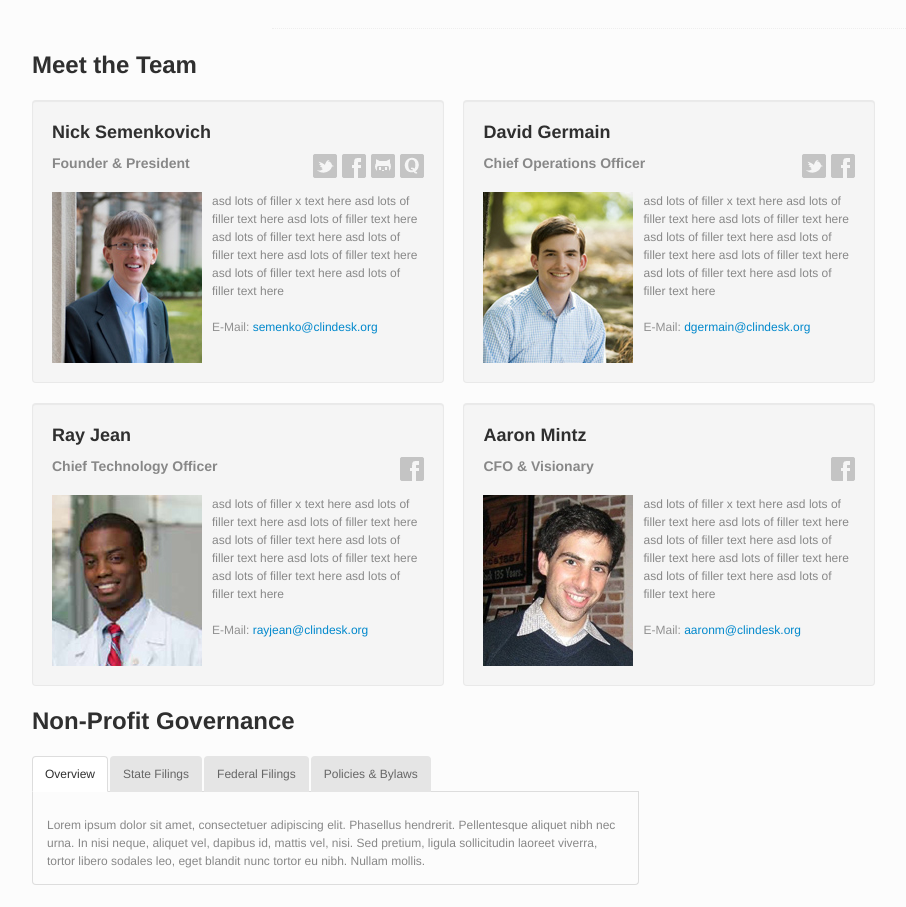
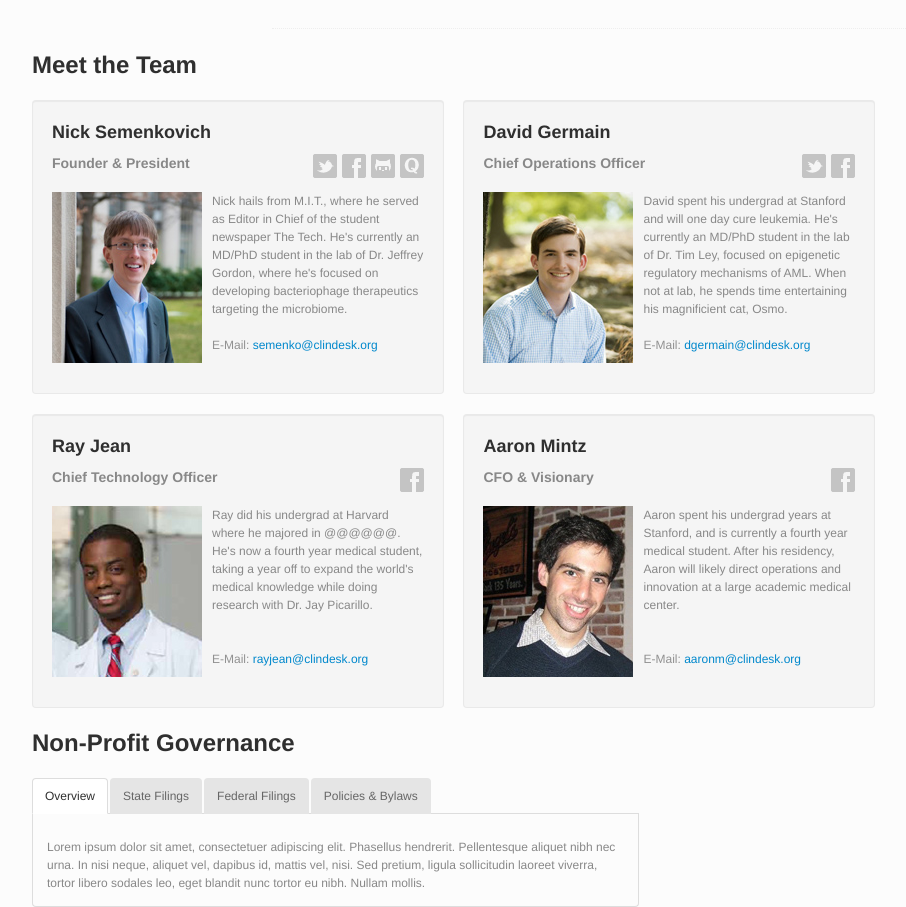
Before and after one commit to WhiteCoatAcademy/clindesk.org, a Flask app: page /about.html in a window 1280 px wide. Shown: the part 511-1418 px from the top of the page, without its empty margins (138-1044 px from the left). Run offline with Flask 2, Linux system fonts and the light colour scheme.

```diff
--- a/templates/about.html
+++ b/templates/about.html
@@ -77,9 +77,8 @@
                                   </span>
                               </h4>
                               <span style="float:left; padding-right: 10px;"><img src="{{ static('img/heads/semenko.jpg') }}" width="150"/></span>
-                              <span>asd lots of filler x text here asd lots of filler text here asd lots of filler
-                                  text here asd lots of filler text here asd lots of filler text here asd lots of filler
-                                  text here asd lots of filler text here asd lots of filler text here
+                              <span>Nick hails from M.I.T., where he served as Editor in Chief of the student newspaper The Tech. He's currently an MD/PhD student
+                                  in the lab of Dr. Jeffrey Gordon, where he's focused on developing bacteriophage therapeutics targeting the microbiome.
                                   <br/><br/><p>E-Mail: <a href="mailto:semenko@clindesk.org">semenko@clindesk.org</a></p>
                               </span>
                           </div>
@@ -92,9 +91,8 @@
                                   </span>
                               </h4>
                               <span style="float:left; padding-right: 10px;"><img src="{{ static('img/heads/dgermain.jpg') }}" width="150"/></span>
-                              <span>asd lots of filler x text here asd lots of filler text here asd lots of filler
-                                  text here asd lots of filler text here asd lots of filler text here asd lots of filler
-                                  text here asd lots of filler text here asd lots of filler text here
+                              <span>David spent his undergrad at Stanford and will one day cure leukemia. He's currently an MD/PhD student in the lab of Dr. Tim Ley,
+                                    focused on epigenetic regulatory mechanisms of AML. When not at lab, he spends time entertaining his magnificient cat, Osmo.
                                   <br/><br/><p>E-Mail: <a href="mailto:dgermain@clindesk.org">dgermain@clindesk.org</a></p>
                               </span>
                           </div>
@@ -108,10 +106,9 @@
                                   </span>
                               </h4>
                               <span style="float:left; padding-right: 10px;"><img src="{{ static('img/heads/rayjean.jpg') }}" width="150"/></span>
-                              <span>asd lots of filler x text here asd lots of filler text here asd lots of filler
-                                  text here asd lots of filler text here asd lots of filler text here asd lots of filler
-                                  text here asd lots of filler text here asd lots of filler text here
-                                  <br/><br/><p>E-Mail: <a href="mailto:rayjean@clindesk.org">rayjean@clindesk.org</a></p>
+                              <span>Ray did his undergrad at Harvard where he majored in @@@@@@. He's now a fourth year medical student, taking a year off to
+                                  expand the world's medical knowledge while doing research with Dr. Jay Picarillo.
+                                  <br/><br/><br/><p>E-Mail: <a href="mailto:rayjean@clindesk.org">rayjean@clindesk.org</a></p>
                               </span>
                           </div>
                           <div class="span5 well">
@@ -122,10 +119,9 @@
                                   </span>
                               </h4>
                               <span style="float:left; padding-right: 10px;"><img src="{{ static('img/heads/aaronm.jpg') }}" width="150"/></span>
-                              <span>asd lots of filler x text here asd lots of filler text here asd lots of filler
-                                  text here asd lots of filler text here asd lots of filler text here asd lots of filler
-                                  text here asd lots of filler text here asd lots of filler text here
-                                  <br/><br/><p>E-Mail: <a href="mailto:aaronm@clindesk.org">aaronm@clindesk.org</a></p>
+                              <span>Aaron spent his undergrad years at Stanford, and is currently a fourth year medical student. After his residency, Aaron will
+                                  likely direct operations and innovation at a large academic medical center.
+                                  <br/><br/><br/><p>E-Mail: <a href="mailto:aaronm@clindesk.org">aaronm@clindesk.org</a></p>
                               </span>
                           </div>
 
```
